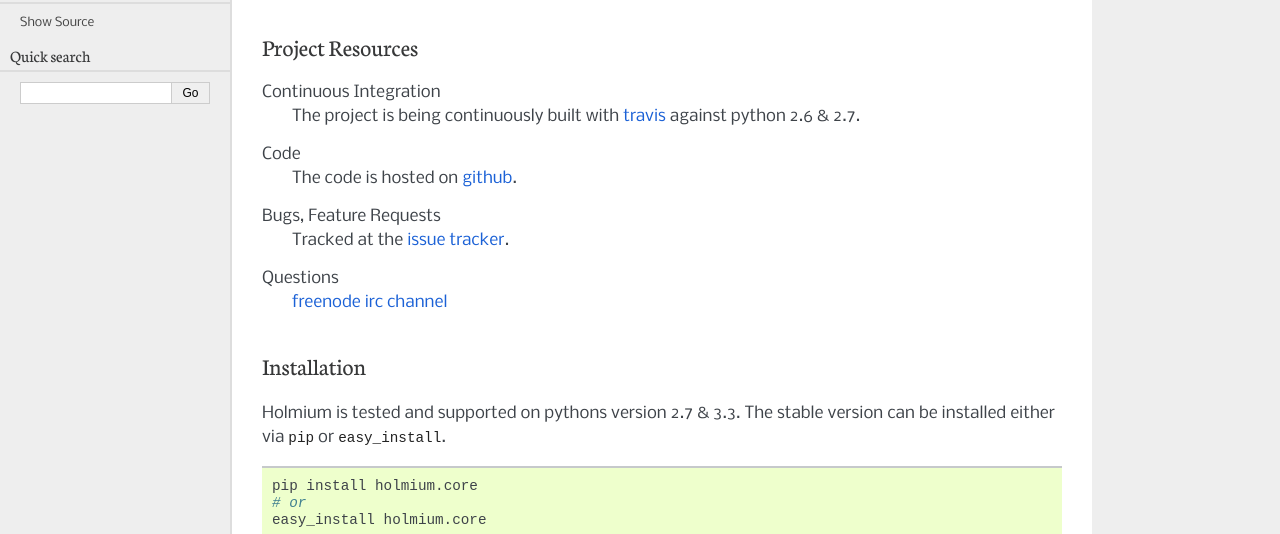
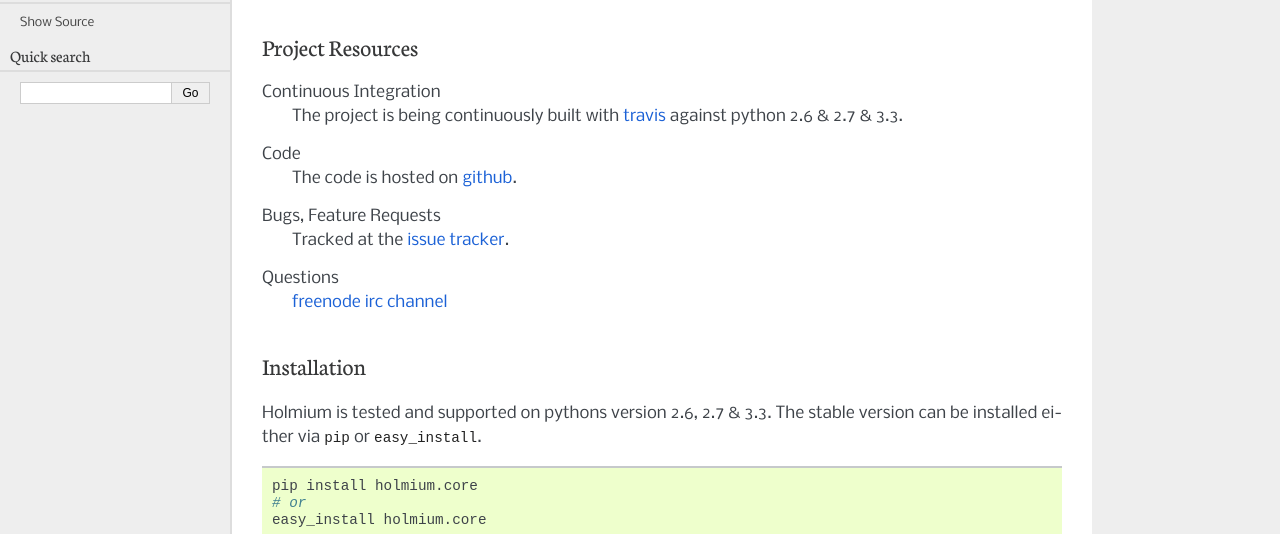
Before and after one commit to alisaifee/holmium.core, a Sphinx documentation site: the page built from doc/source/development.rst, in a window 1280 px wide. Shown: the part 511-1045 px from the top of the page. Built offline with Sphinx 7.4.7, drawn with Linux system fonts in a browser that asks for light colours; formulas are drawn with MathJax 3; cross-references to code outside the pages are shown as plain code.

Commit message:
update docs for 2.6 re-support

```diff
--- a/doc/source/development.rst
+++ b/doc/source/development.rst
@@ -15,7 +15,7 @@ Contributors
 Project Resources
 =================
 Continuous Integration
-    The project is being continuously built with `travis`_ against python 2.6 & 2.7.
+    The project is being continuously built with `travis`_ against python 2.6 & 2.7 & 3.3.
 
 Code
     The code is hosted on `github`_.
@@ -28,7 +28,7 @@ Questions
 
 Installation
 ============
-Holmium is tested and supported on pythons version 2.7 & 3.3.
+Holmium is tested and supported on pythons version 2.6, 2.7 & 3.3.
 The stable version can be installed either via ``pip`` or ``easy_install``.
 
 .. code-block:: bash
```
